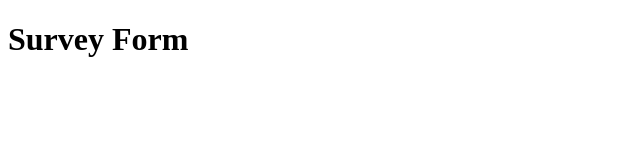
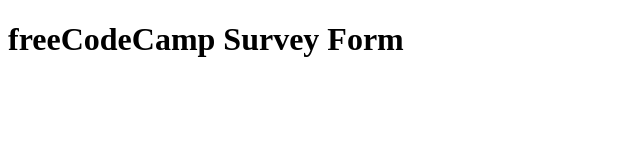
Before and after one commit to Animalfox/Survey-Form, a plain HTML site: page index.html in a window 1280 px wide. Shown: the whole page, without its empty margins (0-640 px from the left). Drawn offline with Linux system fonts and the light colour scheme.

Commit message:
Modify title and header text

```diff
--- a/index.html
+++ b/index.html
@@ -3,9 +3,9 @@
 <head>
   <meta charset="UTF-8">
   <meta name="viewport" content="width=device-width, initial-scale=1.0">
-  <title>Survey Form</title>
+  <title>freeCodeCamp Survey Form</title>
 </head>
 <body>
-  <h1 id="title">Survey Form</h1>
+  <h1 id="title">freeCodeCamp Survey Form</h1>
 </body>
 </html>
```
